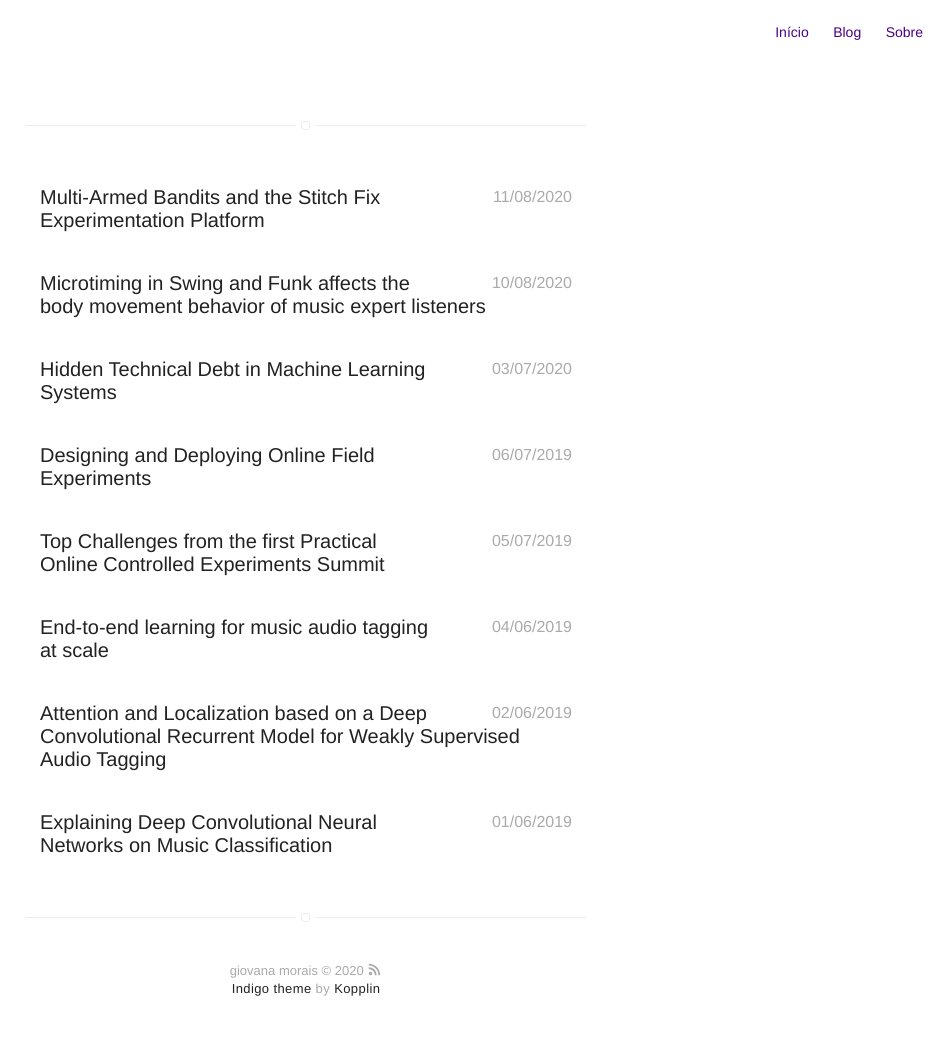
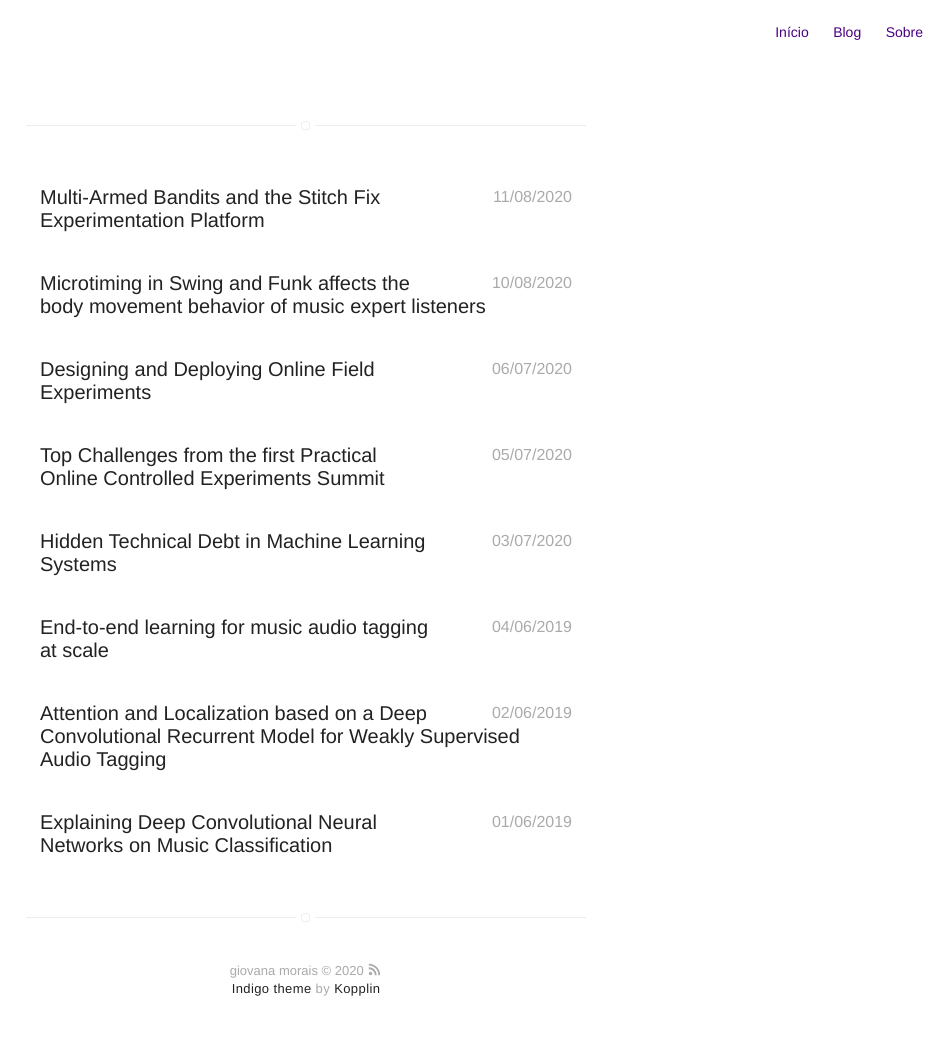
Before and after one commit to giovana-morais/giovana-morais.github.io, a Jekyll site: the page built from leituras/index.html, in a window 1280 px wide. Shown: the whole page, without its empty margins (334-1280 px from the left). Built offline with Jekyll 4.4.1, drawn with Linux system fonts in a browser that asks for light colours.

Commit message:
fix: ajusta datas

```diff
--- a/_posts/2020-07-05-designing_and_deploying_online_experiments.md
+++ b/_posts/2020-07-05-designing_and_deploying_online_experiments.md
@@ -1,7 +1,7 @@
 ---
 title: "Designing and Deploying Online Field Experiments"
 layout: post
-date: 2019-07-06
+date: 2020-07-06
 headerImage: false
 tag:
 - experimentos online
--- a/_posts/2020-07-06-top_challenges_from_online_experiments.md
+++ b/_posts/2020-07-06-top_challenges_from_online_experiments.md
@@ -1,7 +1,7 @@
 ---
 title: "Top Challenges from the first Practical Online Controlled Experiments Summit"
 layout: post
-date: 2019-07-05
+date: 2020-07-05
 headerImage: false
 tag:
 - experimentos online
```
